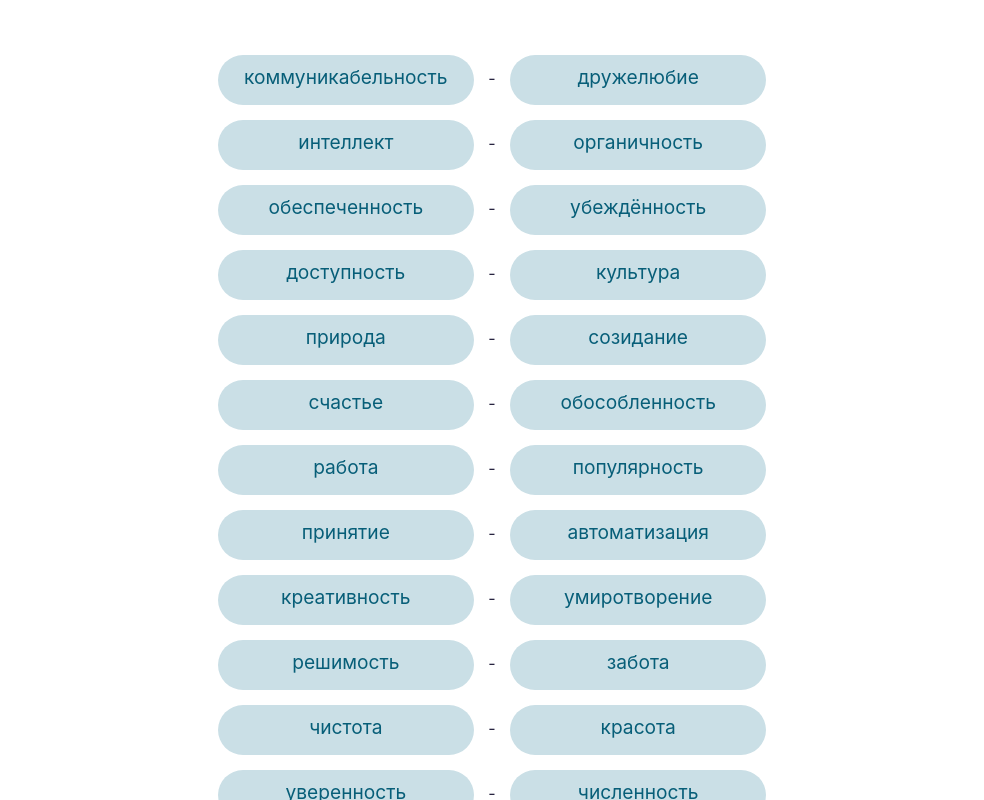
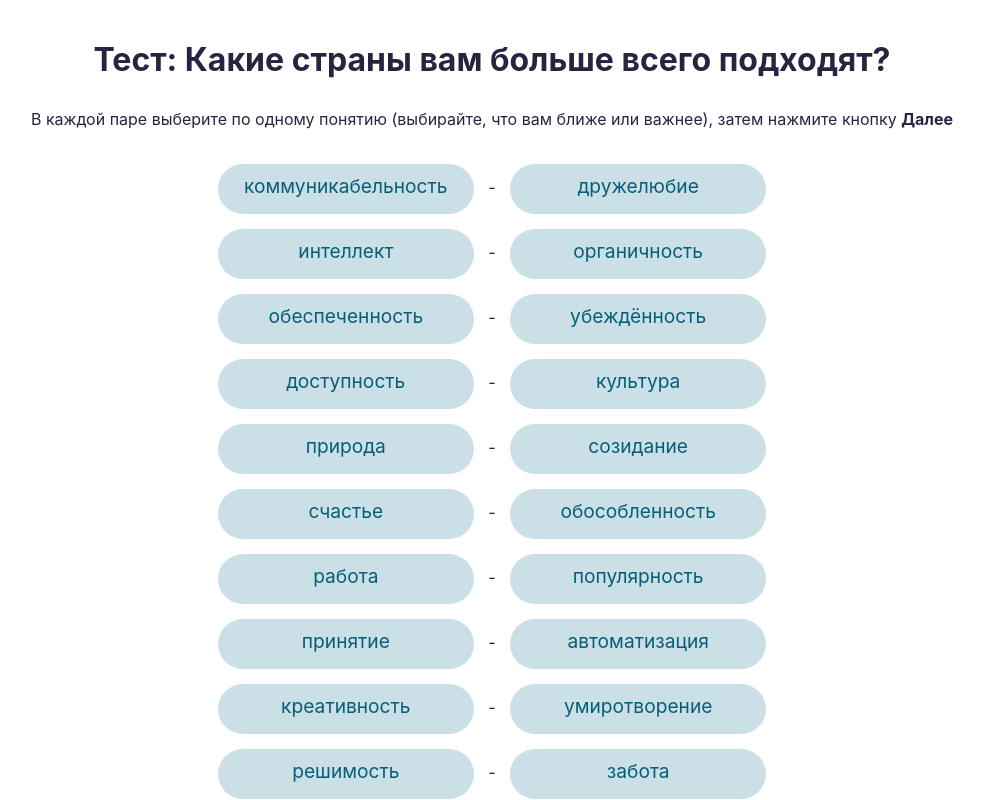
Before and after one commit to marrine013/coutry-test, a React (Create React App) app: page / in a window 1280 px wide. Shown: the top 800 px of the page, without its empty margins (148-1132 px from the left). Built offline with nearby package versions, Linux system fonts and the light colour scheme.

Commit message:
Added description for user

```diff
--- a/src/components/TestComponent.js
+++ b/src/components/TestComponent.js
@@ -478,6 +478,11 @@ const TestComponent = () => {
     </div>
   ) : (
     <form className={styles.form} onSubmit={submitHandler}>
+      <h1>Тест: Какие страны вам больше всего подходят?</h1>
+      <p>
+        В каждой паре выберите по одному понятию (выбирайте, что вам ближе или
+        важнее), затем нажмите кнопку <b>Далее</b>
+      </p>
       <WordList
         pairs={pairs}
         onChosen={handleWordChosen}
--- a/src/index.css
+++ b/src/index.css
@@ -16,3 +16,11 @@ body {
 ul {
   list-style-type: none;
 }
+
+h1 {
+  padding-bottom: 30px;
+}
+
+p {
+  padding-bottom: 20px;
+}
```
